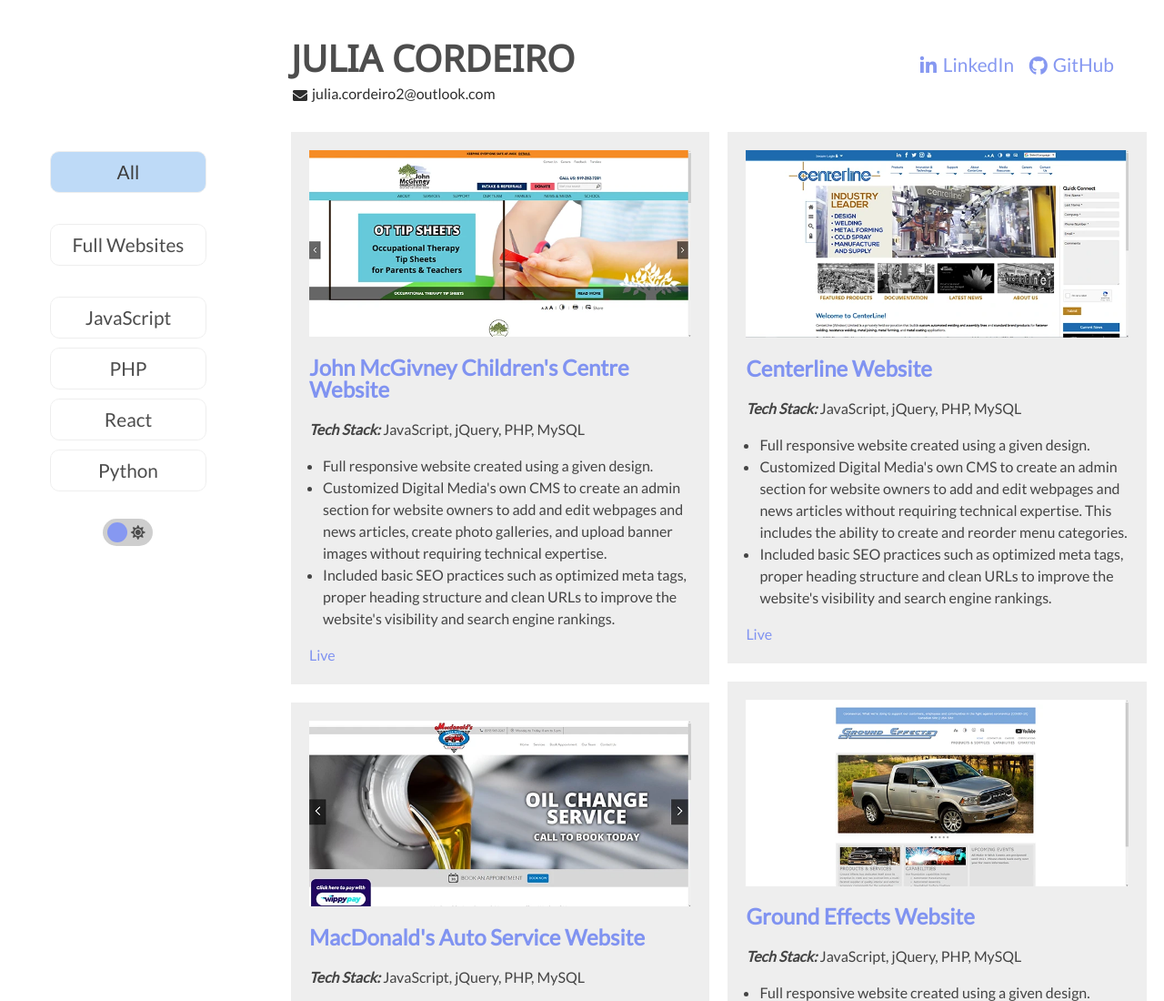
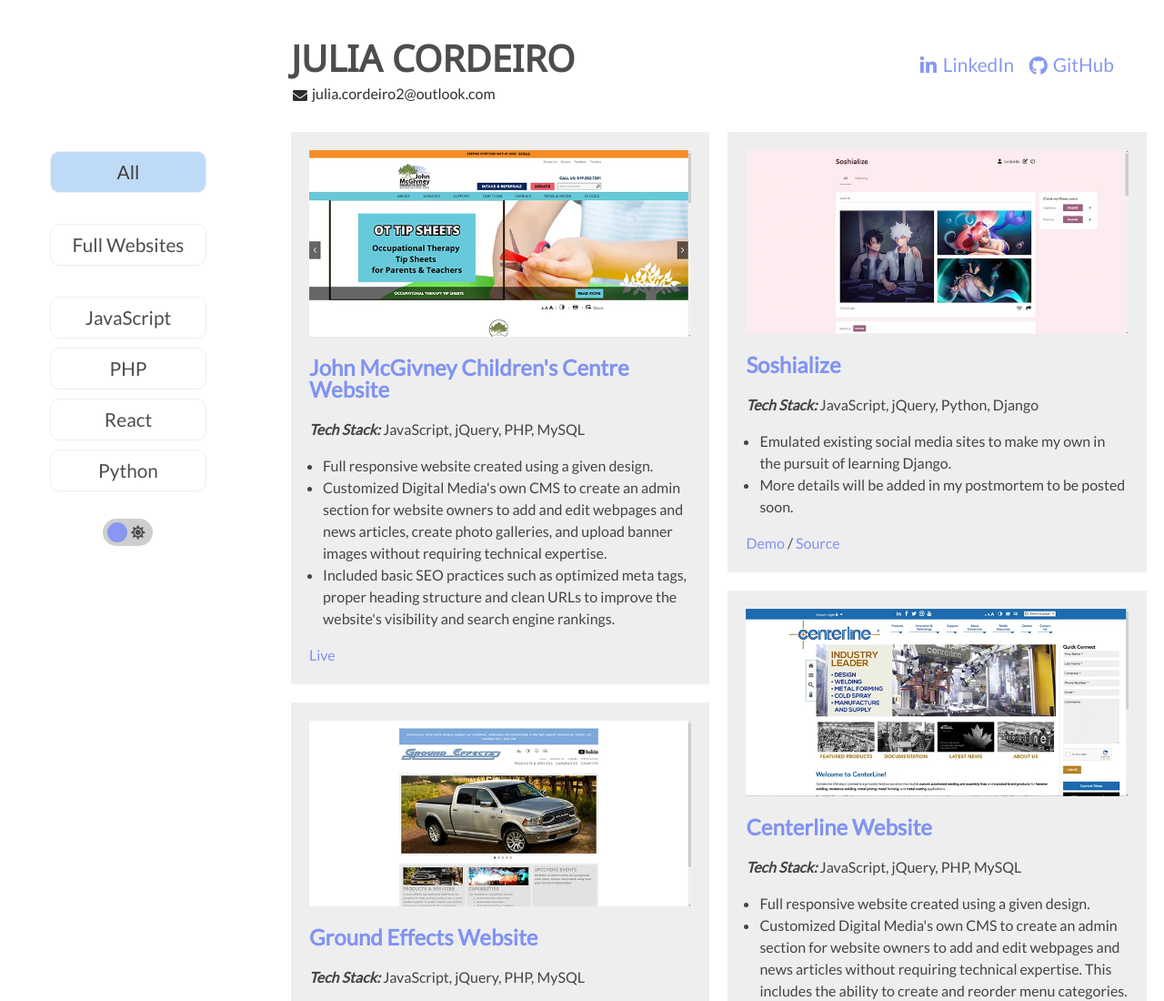
Before and after one commit to JuliaLCordeiro/julialcordeiro.github.io, a plain HTML site: page index.html in a window 1280 px wide. Shown: the top 1100 px of the page at 91% size. Drawn offline with nearby package versions, Linux system fonts and the light colour scheme; a web font is replaced by a local one.

Commit message:
Added Soshialize project

```diff
--- a/index.html
+++ b/index.html
@@ -15,6 +15,9 @@
 <script src="
 https://cdn.jsdelivr.net/npm/js-cookie@3.0.5/dist/js.cookie.min.js
 "></script>
+
+<link rel="stylesheet" href="//cdn.jsdelivr.net/gh/fancyapps/fancybox@3.5.7/dist/jquery.fancybox.min.css" async />
+<script src="//cdn.jsdelivr.net/gh/fancyapps/fancybox@3.5.7/dist/jquery.fancybox.min.js"></script>
 
 <link rel="stylesheet" href="/dist/style.css" />
 </head>
@@ -77,6 +80,22 @@ https://cdn.jsdelivr.net/npm/js-cookie@3.0.5/dist/js.cookie.min.js
 			<li>Included basic SEO practices such as optimized meta tags, proper heading structure and clean URLs to improve the website's visibility and search engine rankings.</li>
 		</ul>
 		<a href="https://jmccentre.ca" target="_blank">Live</a>
+	</div>
+
+	<div class="item js jquery python django">
+		<a data-fancybox href="https://www.youtube.com/embed/8zR6WUQ06xY">
+			<img data-src="/images/soshialize.webp" alt="" />
+			<h2>Soshialize</h2>
+		</a>
+		<span>Tech Stack:</span> JavaScript, jQuery, Python, Django
+		<ul>
+			<li>Emulated existing social media sites to make my own in the pursuit of learning Django.</li>
+			<li>More details will be added in my postmortem to be posted soon.</li>
+		</ul>
+		<a data-fancybox href="https://www.youtube.com/embed/8zR6WUQ06xY">
+			Demo
+		</a>
+		 / <a href="https://drive.google.com/drive/folders/1jje1k2XBUIs13xtchG5UYPD2nVeuBseY?usp=sharing" target="_blank">Source</a>
 	</div>
 
 	<div class="item full-website js jquery php">
--- a/src/scripts.js
+++ b/src/scripts.js
@@ -132,6 +132,8 @@ $(document).ready(function() {
 		}
 	});
 
+	$('[data-fancybox]').fancybox({});
+
 	$("img, video").lazyLoadXT();
 	$("img").on("lazyload", function() {
 		$isotope.isotope('layout');
```
Also changed, not shown: dist/scripts.min.js, images/soshialize.webp (added).
